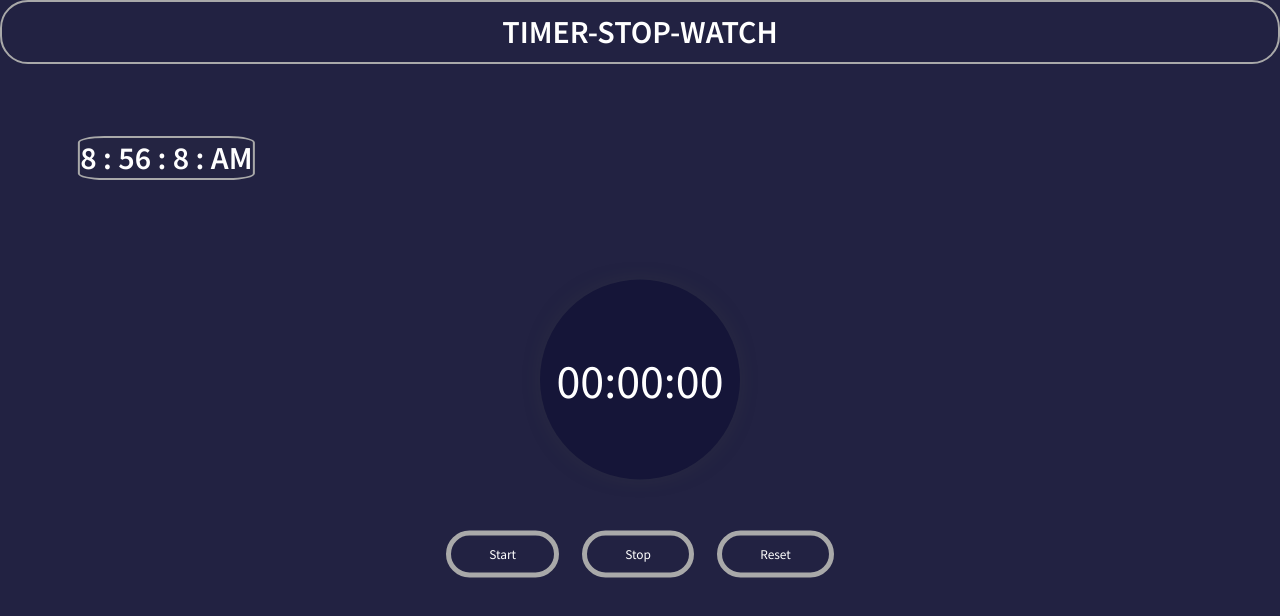
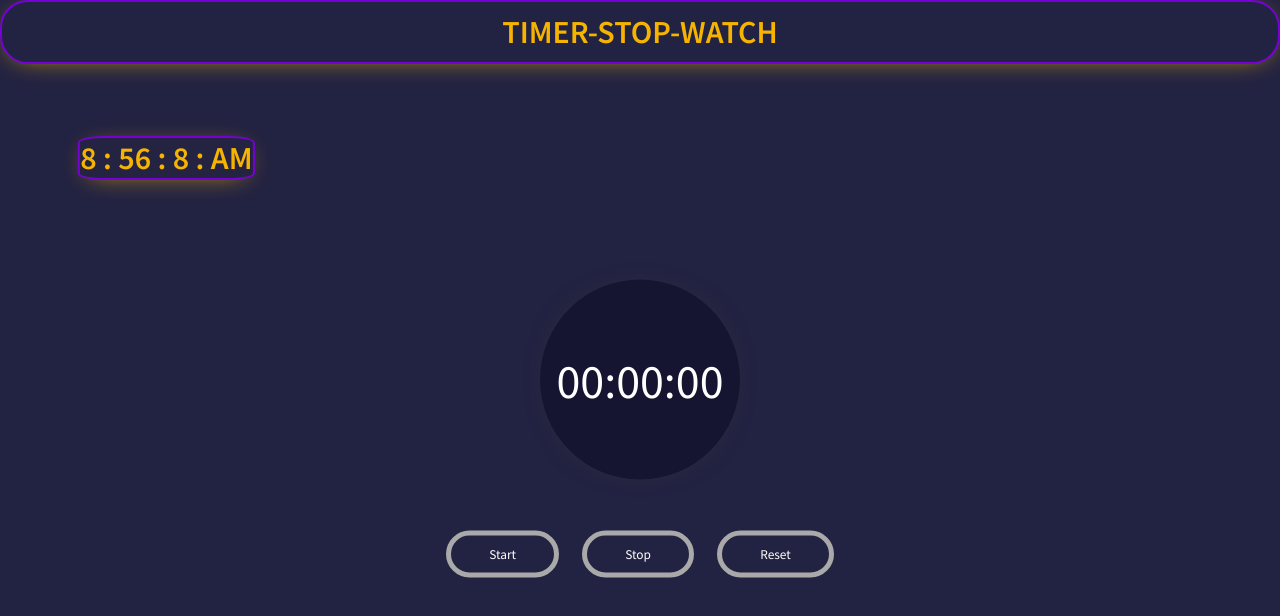
Before and after one commit to FAIZAL-UZAIR/CodeClause_stopwatch, a plain HTML site: page index.html in a window 1280 px wide. Drawn offline with Linux system fonts and the light colour scheme.

Commit message:
small update

```diff
--- a/style.css
+++ b/style.css
@@ -19,6 +19,9 @@
   color: #fff;
   transition: all 0.2s ease;
   outline: 0;
+  border-color: #7600d6;
+  color: #f6b400;
+  box-shadow: 0px 4px 27px -12px #f6b400;
 
 }
 
@@ -49,7 +52,7 @@
   position: absolute;
   width: 200px;
   height: 200px;
-  background-color: #151538;
+  background-color: #151531;
   z-index: -1;
   border-radius: 50%;
   left: -10%;
@@ -62,10 +65,10 @@
 @keyframes shine {
   0%,
   100% {
-    box-shadow: 0px 0px 50px -50px rgba(234, 232, 225, 0.5);
+    box-shadow: 100px 100px 50px 50px rgba(234, 232, 225, 0.5);
   }
   50% {
-    box-shadow: 0px 0px 50px 8px rgba(171, 21, 13, 0.5);
+    box-shadow: 100px 100px 50px 82px rgba(53, 9, 7, 0.5);
   }
 }
 button {
@@ -76,6 +79,7 @@ button {
   color: #fff;
   transition: all 0.2s ease;
   outline: 0;
+
 }
 button:not(:last-child) {
   margin-right: 20px;
@@ -107,7 +111,9 @@ left: 10%;
   animation-name: shine;
   animation-duration: 0s;
   animation-iteration-count: infinite;
-
+  border-color: #7600d6;
+  color: #f6b400;
+  box-shadow: 0px 4px 27px -12px #f6b400;
 
 
 
```
